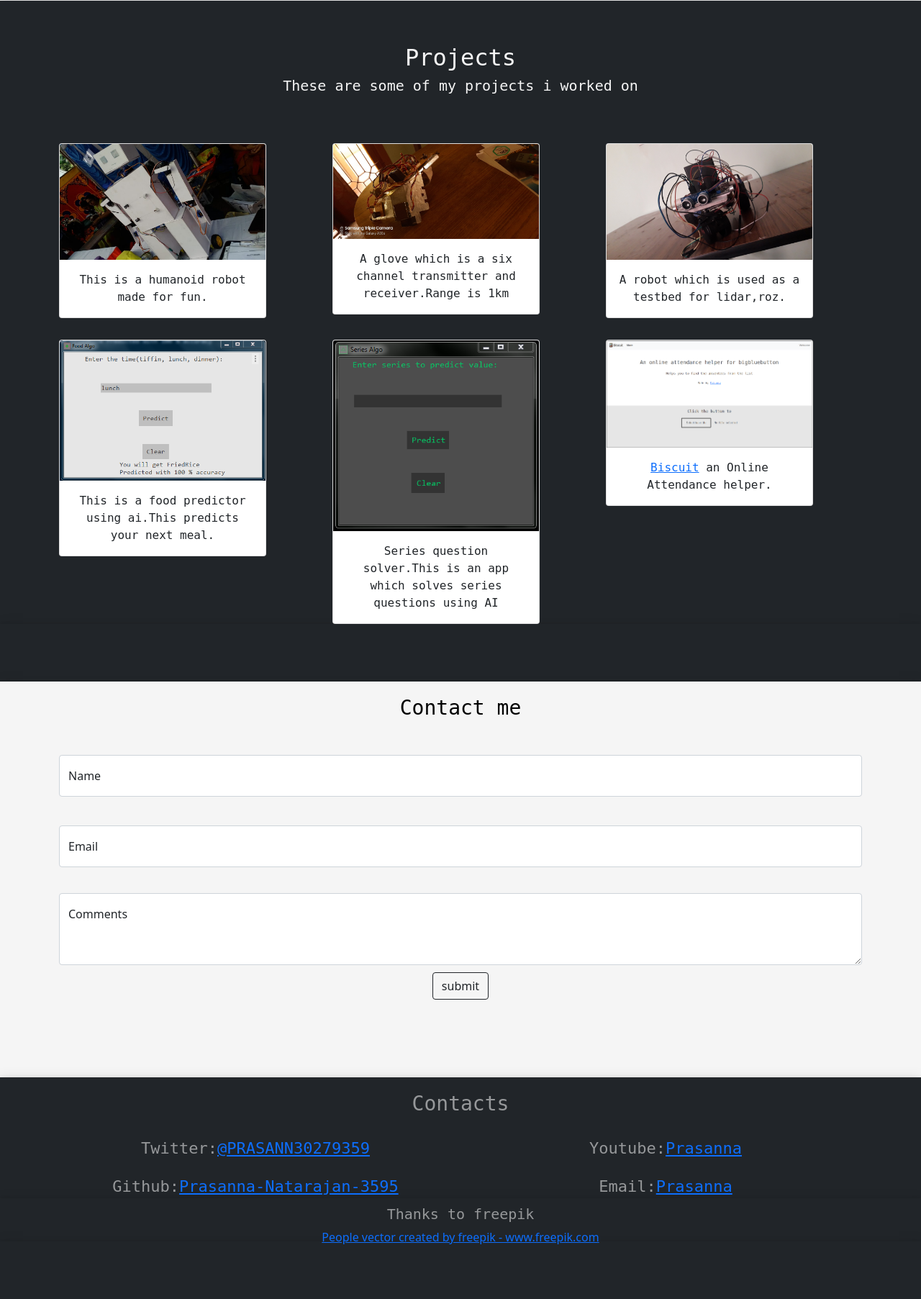
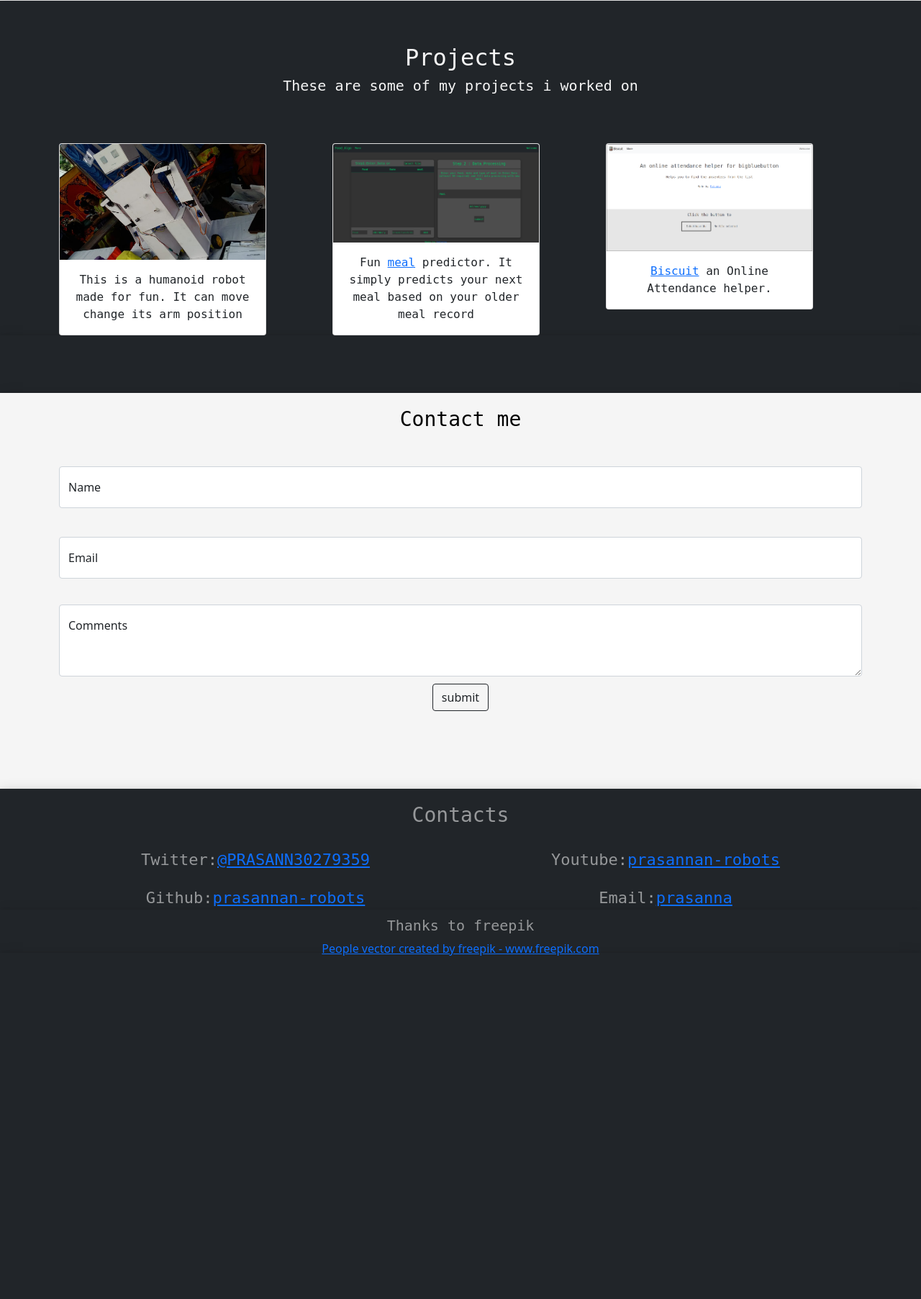
Before and after one commit to Prasanna-Natarajan-3595/My_Portfolio, a Flask app: page / in a window 1280 px wide. Shown: the part 1379-3184 px from the top of the page at 72% size. After the commit the page ends 2707 px from the top, so only its background shows below. Run offline with Flask 2, Linux system fonts and the light colour scheme.

Commit message:
Update home.html
Updated home page

```diff
--- a/web/templates/home.html
+++ b/web/templates/home.html
@@ -72,49 +72,23 @@
 <h5 style='color:whitesmoke;font-family:monospace;'>These are some of my projects i worked on</h5>
 <div class="container" style='padding-top:30px;'>
   <div class="row">
-    <div class="col-sm">
+    <div class="col">
       <div class="card" style="width: 18rem;margin-top:30px;">
         <img src="https://raw.githubusercontent.com/prasannan-robots/My_portfolio/neat/web/templates/assets/hibot3.png" class="card-img-top" alt="Hibot-3">
         <div class="card-body">
-          <p class="card-text" style='font-family:monospace;'>This is a humanoid robot made for fun.</p>
+          <p class="card-text" style='font-family:monospace;'>This is a humanoid robot made for fun. It can move change its arm position</p>
         </div>
         </div>
     </div>
-    <div class="col-sm">
+    <div class="col">
       <div class="card" style="width: 18rem;margin-top:30px;">
-        <img src="https://raw.githubusercontent.com/prasannan-robots/My_portfolio/neat/web/templates/assets/trans.png" class="card-img-top" alt="Radio gaunlet">
+        <img src="https://raw.githubusercontent.com/prasannan-robots/My_portfolio/neat/web/templates/assets/Food_algo.png" class="card-img-top" alt="Food-algo">
         <div class="card-body">
-          <p class="card-text" style='font-family:monospace;'>A glove which is a six channel transmitter and receiver.Range is 1km</p>
+          <p class="card-text" style='font-family:monospace;'>Fun <a href='https://foodalgo.herokuapp.com/'>meal</a> predictor. It simply predicts your next meal based on your older meal record</p>
         </div>
         </div>
     </div>
-    <div class="col-sm">
-      <div class="card" style="width: 18rem;margin-top:30px;">
-        <img src="https://raw.githubusercontent.com/prasannan-robots/My_portfolio/neat/web/templates/assets/nav.png" class="card-img-top" alt="wheel-robot">
-        <div class="card-body">
-          <p class="card-text" style='font-family:monospace;'>A robot which is used as a testbed for lidar,roz.</p>
-        </div>
-        </div>
-    </div>
-  </div>
-  <div class="row" >
-    <div class="col-sm">
-      <div class="card" style="width: 18rem;margin-top:30px;">
-        <img src="https://raw.githubusercontent.com/prasannan-robots/My_portfolio/neat/web/templates/assets/food.png" class="card-img-top" alt="Food-algo">
-        <div class="card-body">
-          <p class="card-text" style='font-family:monospace;'>This is a food predictor using ai.This predicts your next meal.</p>
-        </div>
-        </div>
-    </div>
-    <div class="col-sm">
-      <div class="card" style="width: 18rem;margin-top:30px;">
-        <img src="https://raw.githubusercontent.com/prasannan-robots/My_portfolio/neat/web/templates/assets/Series_algo_plain.PNG" class="card-img-top" alt="Series-algo">
-        <div class="card-body">
-          <p class="card-text" style='font-family:monospace;'>Series question solver.This is an app which solves series questions using AI</p>
-        </div>
-        </div>
-    </div>
-    <div class="col-sm">
+    <div class="col">
       <div class="card" style="width: 18rem;margin-top:30px;">
         <img src="https://raw.githubusercontent.com/prasannan-robots/My_portfolio/neat/web/templates/assets/Biscuit.PNG" class="card-img-top" alt="Biscuit">
         <div class="card-body">
@@ -122,6 +96,7 @@
         </div>
         </div>
     </div>
+  </div>
   </div>
 </div>
 
@@ -170,16 +145,16 @@
         </div>
 
         <div style='font-family:monospace;font-size:22px;color:#96989a;text-align:center;padding-top:20px;'>
-          Github:<a href="https://github.com/prasannan-robots" target='_blank'>Prasanna-Natarajan-3595</a>
+          Github:<a href="https://github.com/prasannan-robots" target='_blank'>prasannan-robots</a>
         </div>
         </div>
         <div class="col">
           <div style='font-family:monospace;font-size:22px;color:#96989a;text-align:center;padding-top:20px;'>
-            Youtube:<a href="https://www.youtube.com/channel/UCyqfcVuppv6s70qNHKQQ2xA" target='_blank'>Prasanna</a>
+            Youtube:<a href="https://www.youtube.com/channel/UCyqfcVuppv6s70qNHKQQ2xA" target='_blank'>prasannan-robots</a>
           </div>
 
           <div style='font-family:monospace;font-size:22px;color:#96989a;text-align:center;padding-top:20px;'>
-            Email:<a href="mailto:prasannanatarajan3595@gmail.com" target='_blank'>Prasanna</a>
+            Email:<a href="mailto:prasannanatarajan3595@gmail.com" target='_blank'>prasanna</a>
           </div>
           </div>
         </div>
```
